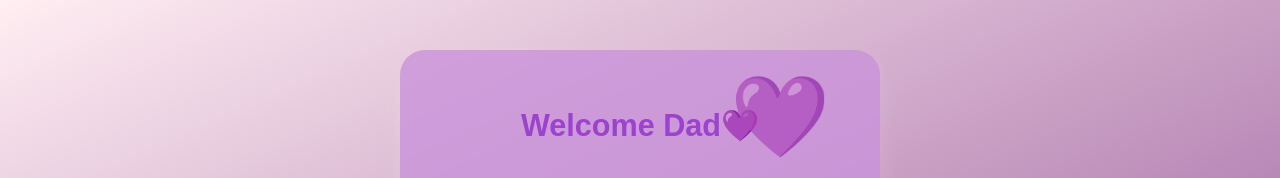
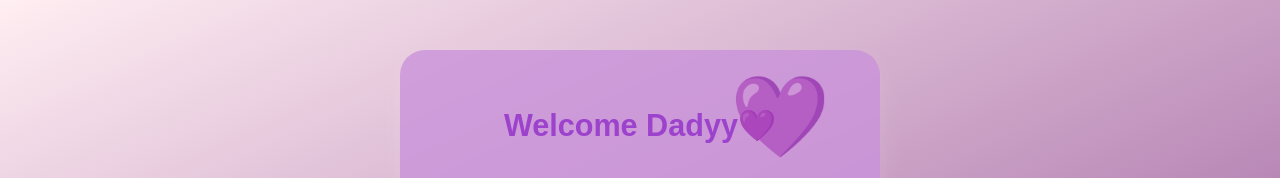
Before and after one commit to Asmaabahgat55/kanoza, a plain HTML site: page index.html in a window 1280 px wide. Shown: the top 178 px of the page. Drawn offline with Linux system fonts and the light colour scheme.

Commit message:
Update index.html

```diff
--- a/index.html
+++ b/index.html
@@ -8,7 +8,7 @@
 </head>
 <body>
 <div class="login-container">
-    <h1 class="animated-title">Welcome Dad💜 </h1>
+    <h1 class="animated-title">Welcome Dadyy💜 </h1>
     <div class="gift">💌</div>
     <div class="heart-large">💜</div>
     <input type="text" id="username" placeholder="Name">
```
